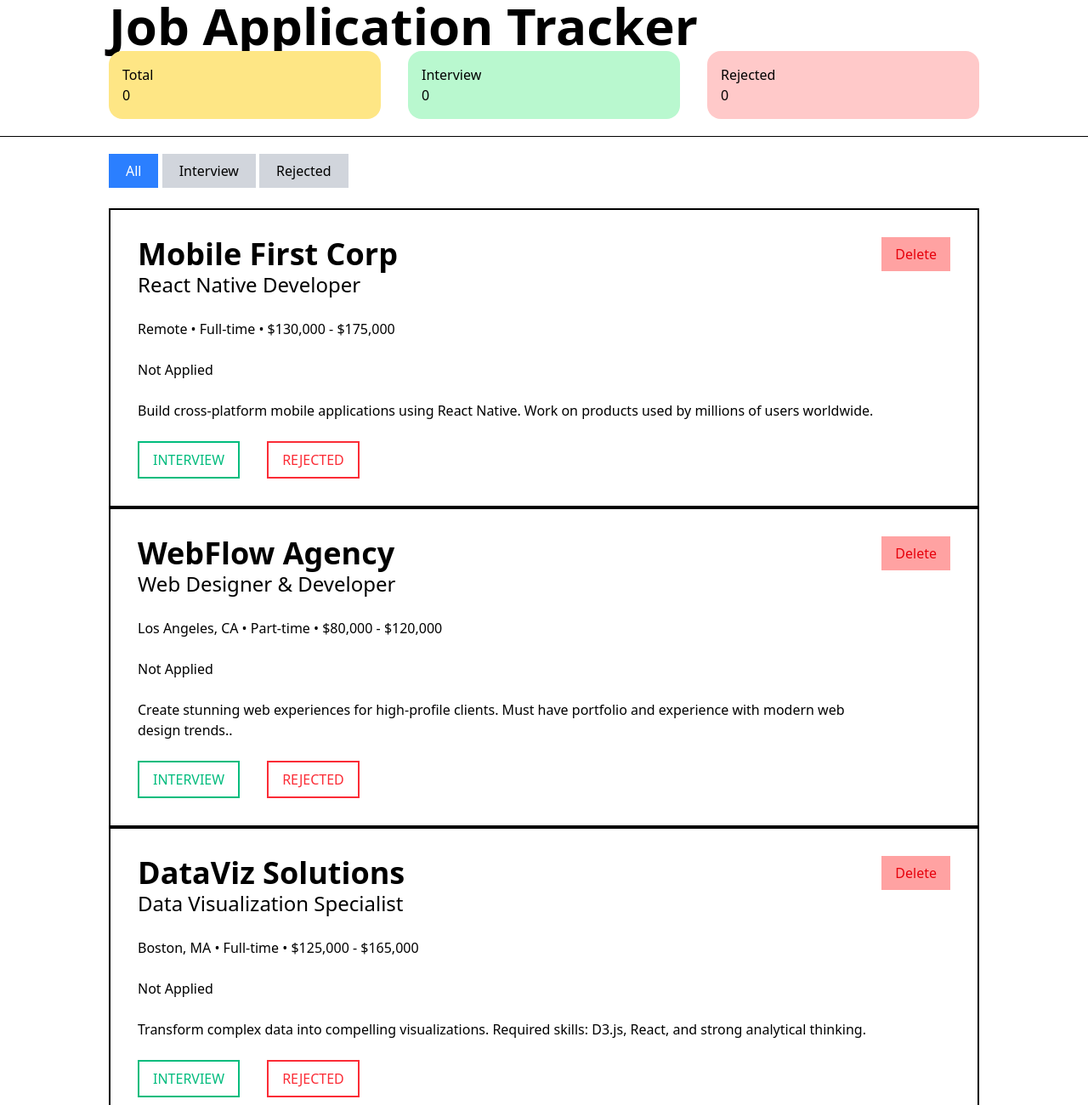
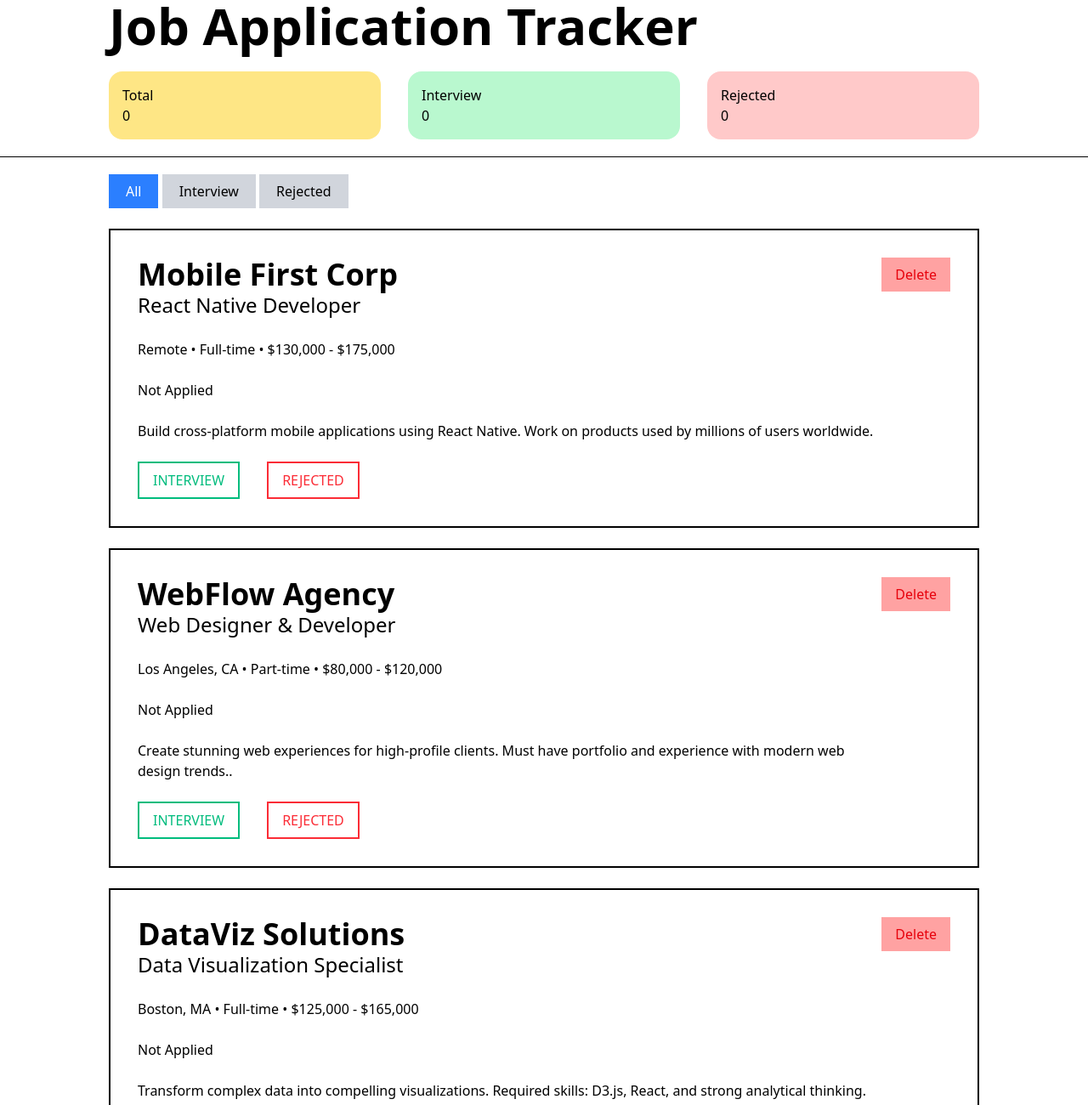
Before and after one commit to nasrinrahman19924/assign-4, a plain HTML site: page index.html in a window 1280 px wide. Shown: the top 1300 px of the page at 85% size. Drawn offline with nearby package versions, Linux system fonts and the light colour scheme.

Commit message:
added space between header and cards items

```diff
--- a/index.html
+++ b/index.html
@@ -7,7 +7,7 @@
      <script src="https://cdn.jsdelivr.net/npm/@tailwindcss/browser@4"></script>
 </head>
 <body>
-    <header class="w-[80%] mx-auto">
+    <header class="w-[80%] mx-auto space-y-6">
         <h1 class="text-6xl font-bold text-neutral">Job Application Tracker</h1>
         <div class="grid grid-cols-3 gap-8">
             <div class="bg-amber-200 p-4 rounded-2xl">
@@ -33,7 +33,7 @@
         <button class="bg-gray-300 px-5 py-2" id="interview-filter-btn">Interview</button>
         <button class="bg-gray-300 px-5 py-2" id="rejected-filter-btn">Rejected</button>
     </div>
-    <section id="allcard">
+    <section id="allcard" class="space-y-6">
         <!-- card 1 -->
          <div class="card flex justify-between border-2 p-8">
             <!-- main part 1 -->
@@ -289,6 +289,6 @@ Full-time
 </main>
 
 
-<script src="./script.js"></script>
+<script src="./"></script>
 </body>
 </html>
```
